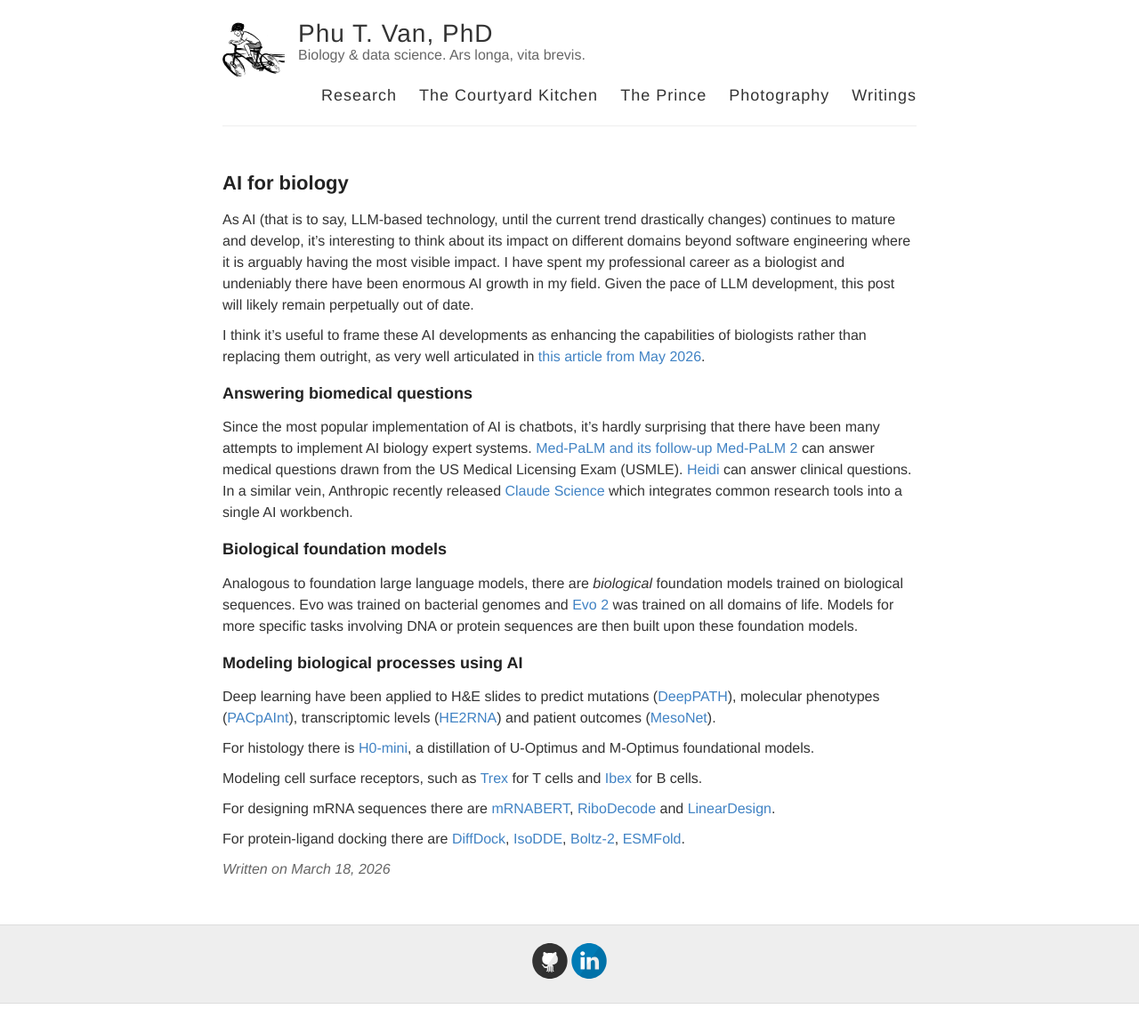
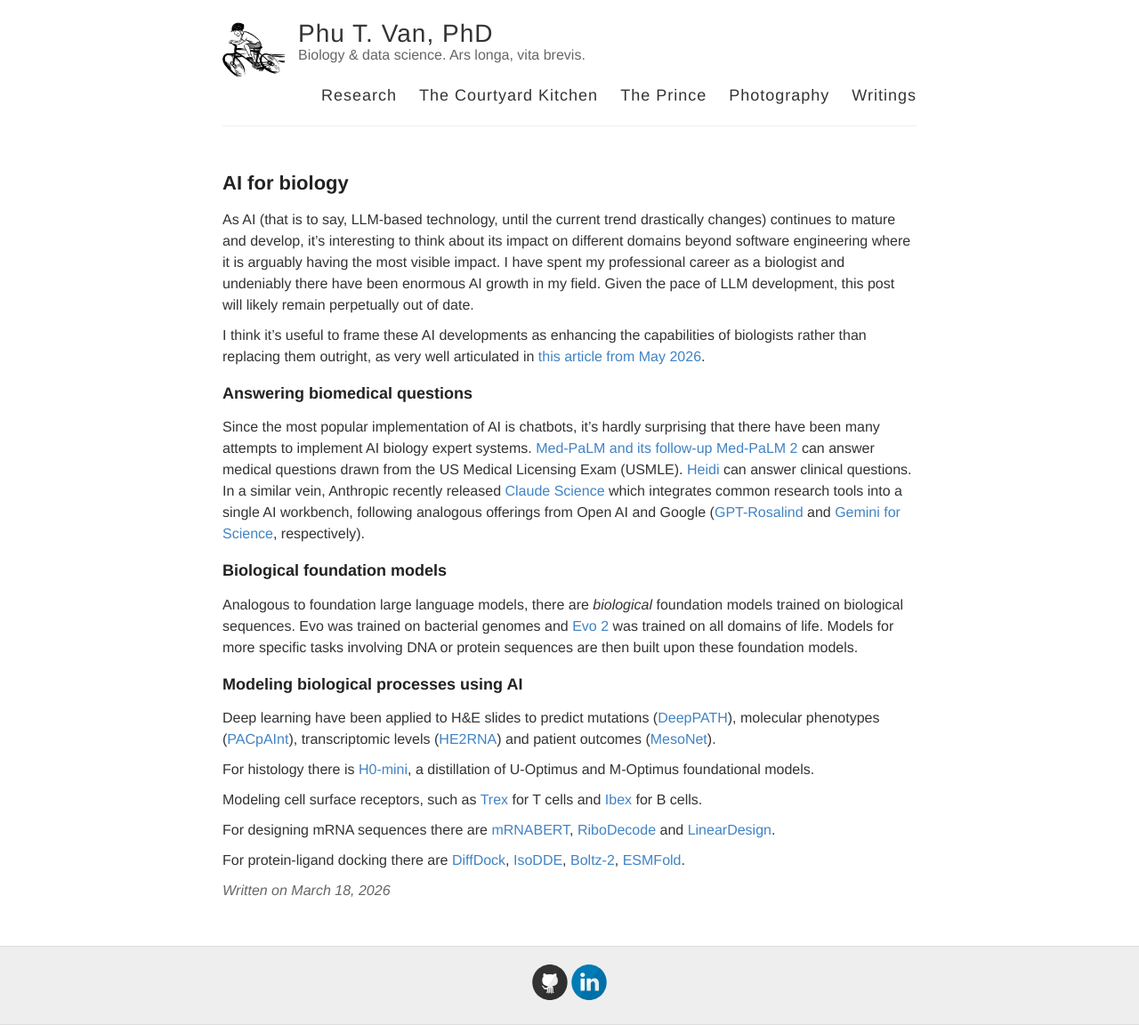
Before and after one commit to ptvan/ptvan.github.io, a Jekyll site: the page built from _posts/2026-03-18-AI-for-biology.md, in a window 1280 px wide. Shown: the whole page at 89% size. Built offline with Jekyll 4.4.1, drawn with Linux system fonts in a browser that asks for light colours; before the commit the page ends 1128 px from its top, so only the background shows below that.

Commit message:
small update

```diff
--- a/_posts/2026-03-18-AI-for-biology.md
+++ b/_posts/2026-03-18-AI-for-biology.md
@@ -9,7 +9,7 @@
 
 ### Answering biomedical questions
 
-Since the most popular implementation of AI is chatbots, it's hardly surprising that there have been many attempts to implement AI biology expert systems. [Med-PaLM and its follow-up Med-PaLM 2](https://sites.research.google/gr/med-palm/) can answer medical questions drawn from the US Medical Licensing Exam (USMLE). [Heidi](https://www.heidihealth.com/en-us/evidence) can answer clinical questions. In a similar vein, Anthropic recently released [Claude Science](https://claude.com/product/claude-science) which integrates common research tools into a single AI workbench.
+Since the most popular implementation of AI is chatbots, it's hardly surprising that there have been many attempts to implement AI biology expert systems. [Med-PaLM and its follow-up Med-PaLM 2](https://sites.research.google/gr/med-palm/) can answer medical questions drawn from the US Medical Licensing Exam (USMLE). [Heidi](https://www.heidihealth.com/en-us/evidence) can answer clinical questions. In a similar vein, Anthropic recently released [Claude Science](https://claude.com/product/claude-science) which integrates common research tools into a single AI workbench, following analogous offerings from Open AI and Google ([GPT-Rosalind](https://openai.com/index/introducing-gpt-rosalind/) and [Gemini for Science](https://ai.google/gemini-for-science/), respectively).
 
 ### Biological foundation models
 
```
